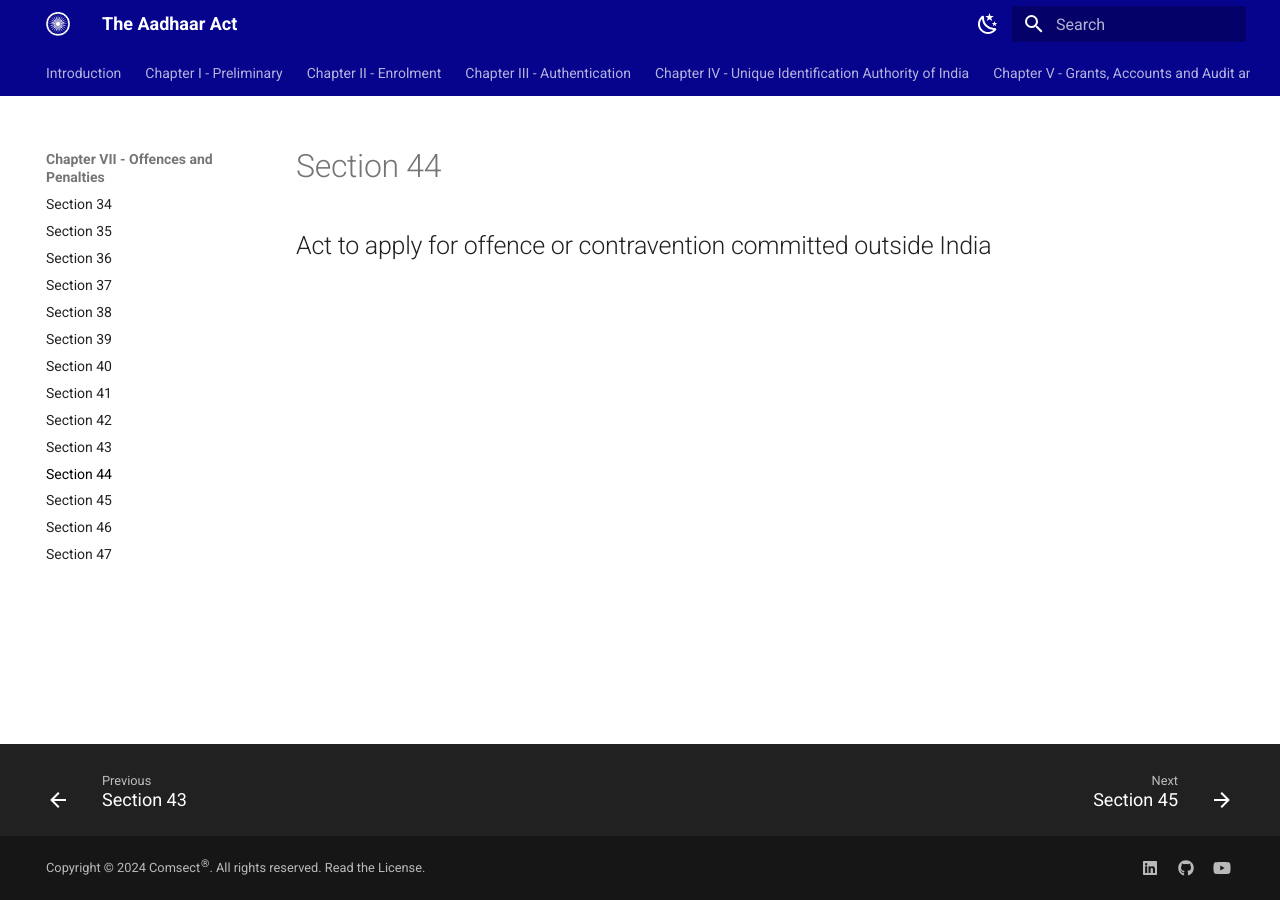
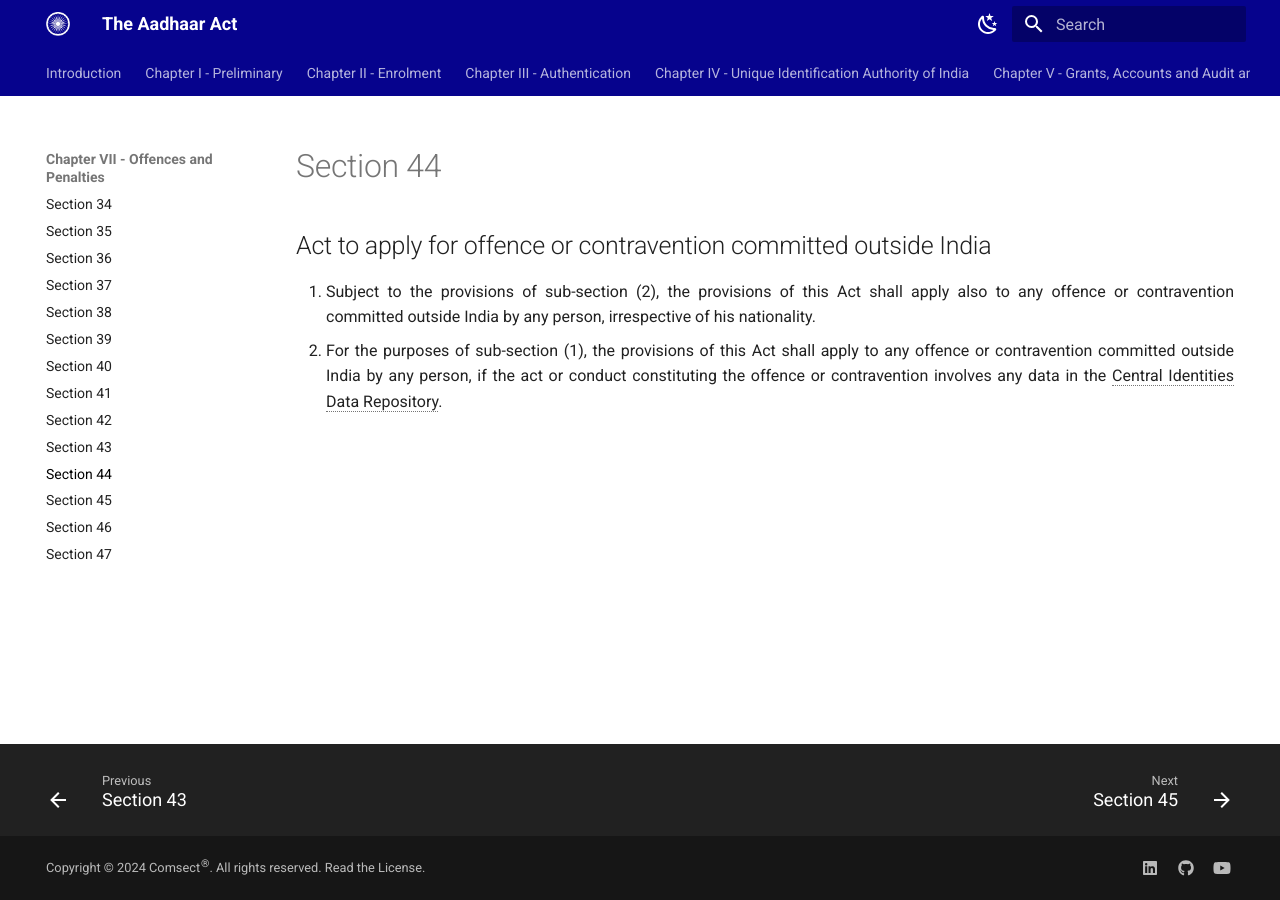
Before and after one commit to comsect/aadhaar-act, an MkDocs documentation site: the page built from docs/en/44.md, in a window 1280 px wide. Built offline with MkDocs 1.6.1 and Material for MkDocs 9.7.7, drawn with Linux system fonts in a browser that asks for light colours.

Commit message:
add section-forty-four

```diff
--- a/docs/en/44.md
+++ b/docs/en/44.md
@@ -5,3 +5,7 @@ description: Act to apply for offence or contravention committed outside India
 ---
 
 ## Act to apply for offence or contravention committed outside India
+
+
+1. Subject to the provisions of sub-section (2), the provisions of this Act shall apply also to any offence or contravention committed outside India by any person, irrespective of his nationality.
+2. For the purposes of sub-section (1), the provisions of this Act shall apply to any offence or contravention committed outside India by any person, if the act or conduct constituting the offence or contravention involves any data in the Central Identities Data Repository.
```
